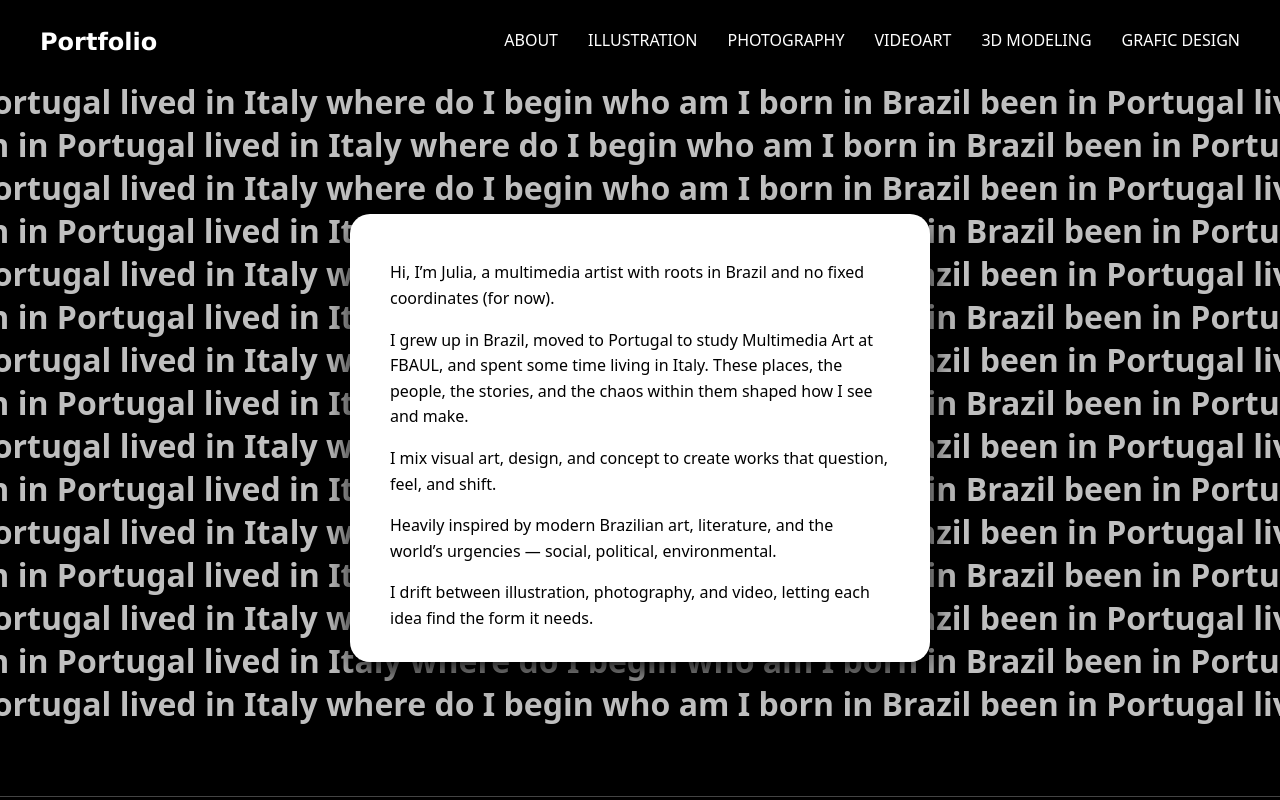
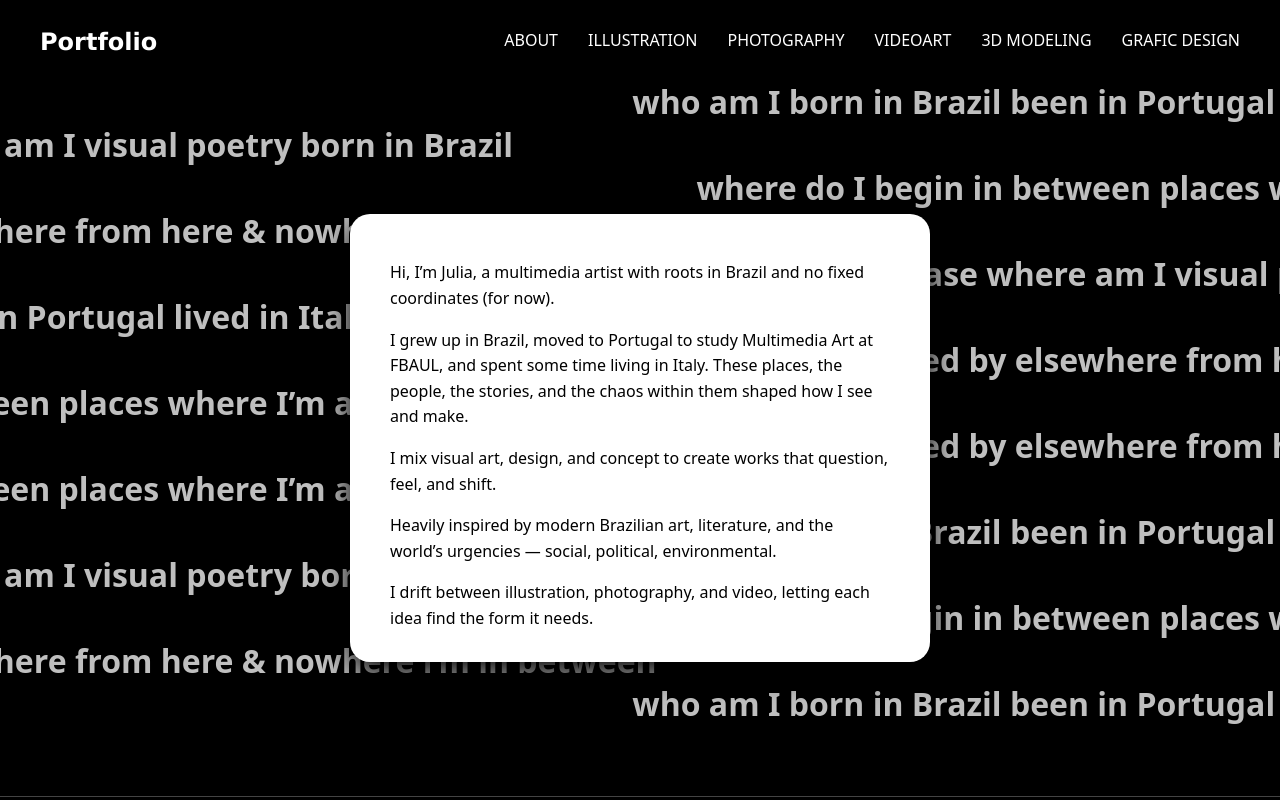
Before and after one commit to nicolecnogueira/portfolio, a React (Vite) app: page / in a window 1280 px wide. Shown: the top 800 px of the page. Built offline with nearby package versions, Linux system fonts and the light colour scheme.

Commit message:
fix: ajustando o texto do fundo da pagina about

```diff
--- a/src/components/pages/About.jsx
+++ b/src/components/pages/About.jsx
@@ -2,11 +2,26 @@ import React from 'react';
 import styles from './About.module.css';
 
 function About() {
-  const marqueeText = "who am I born in Brazil been in Portugal lived in Italy where do I begin who am I born in Brazil been in Portugal lived in Italy where do I begin who am I born in Brazil been in Portugal lived in Italy where do I begin who am I born in Brazil been in Portugal lived in Italy where do I begin ";
-  const lineCount = 15;
-  const marqueeLines = Array.from({ length: lineCount }).map((_, index) => (
+  const marqueeText = [
+    "who am I   born in Brazil   been in Portugal   lived in Italy   where do I begin ",
+    "no fixed base   where am I   visual poetry   born in Brazil ",
+    "where do I begin   in between places   where I’m at   visual poetry ",
+    "born in Brazil   shaped by elsewhere   from here & nowhere    i’m in between ",
+    "no fixed base   where am I   visual poetry   born in Brazil ",
+    "who am I   born in Brazil   been in Portugal   lived in Italy   where do I begin ",
+    "born in Brazil   shaped by elsewhere   from here & nowhere    i’m in between ",
+    "where do I begin   in between places   where I’m at   visual poetry ",
+    "born in Brazil   shaped by elsewhere   from here & nowhere    i’m in between ",
+    "where do I begin   in between places   where I’m at   visual poetry ",
+    "who am I   born in Brazil   been in Portugal   lived in Italy   where do I begin ",
+    "no fixed base   where am I   visual poetry   born in Brazil ",
+    "where do I begin   in between places   where I’m at   visual poetry ",
+    "born in Brazil   shaped by elsewhere   from here & nowhere    i’m in between ",
+    "who am I   born in Brazil   been in Portugal   lived in Italy   where do I begin ",
+  ];
+  const marqueeLines = marqueeText.map((text, index) => (
     <div key={index} className={styles.marqueeLine}>
-      <span>{marqueeText.repeat(4)}</span>
+      <span>{text.repeat(5)}</span>
     </div>
   ));
 
```
